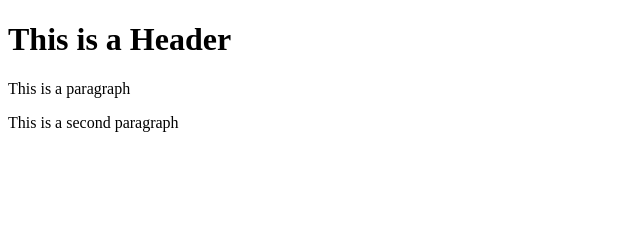
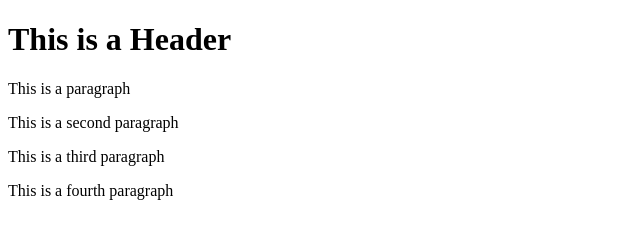
Before and after one commit to kirby-santos/git-test, a website: page index.html in a window 1280 px wide. Shown: the whole page, without its empty margins (0-640 px from the left). Drawn offline with Linux system fonts and the light colour scheme.

Commit message:
Added node files

```diff
--- a/index.html
+++ b/index.html
@@ -6,5 +6,7 @@
         <h1>This is a Header</h1>
         <p>This is a paragraph</p>
         <p>This is a second paragraph</p>
+        <p>This is a third paragraph</p>
+        <p>This is a fourth paragraph</p>
     </body>
 </html>
```
Also changed, not shown: package.json (added, +24 -0 lines), 2 other files.
